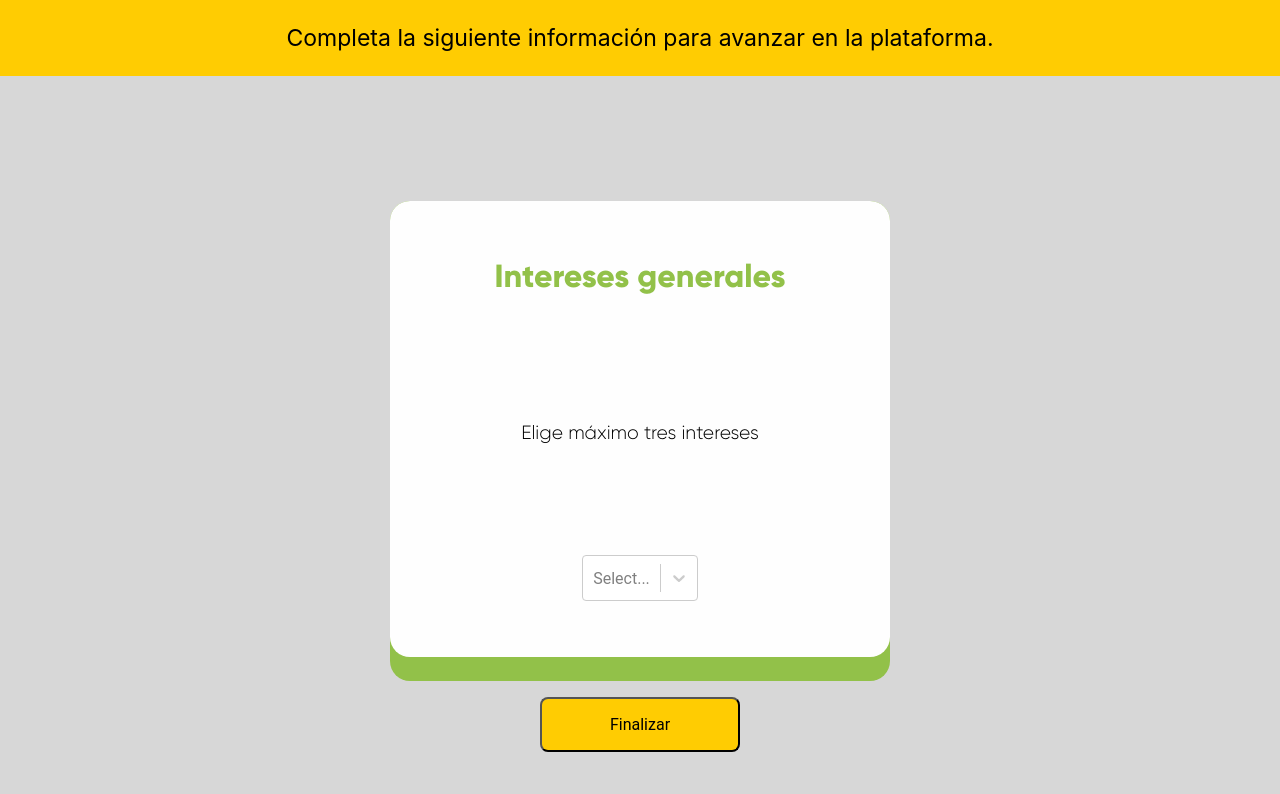
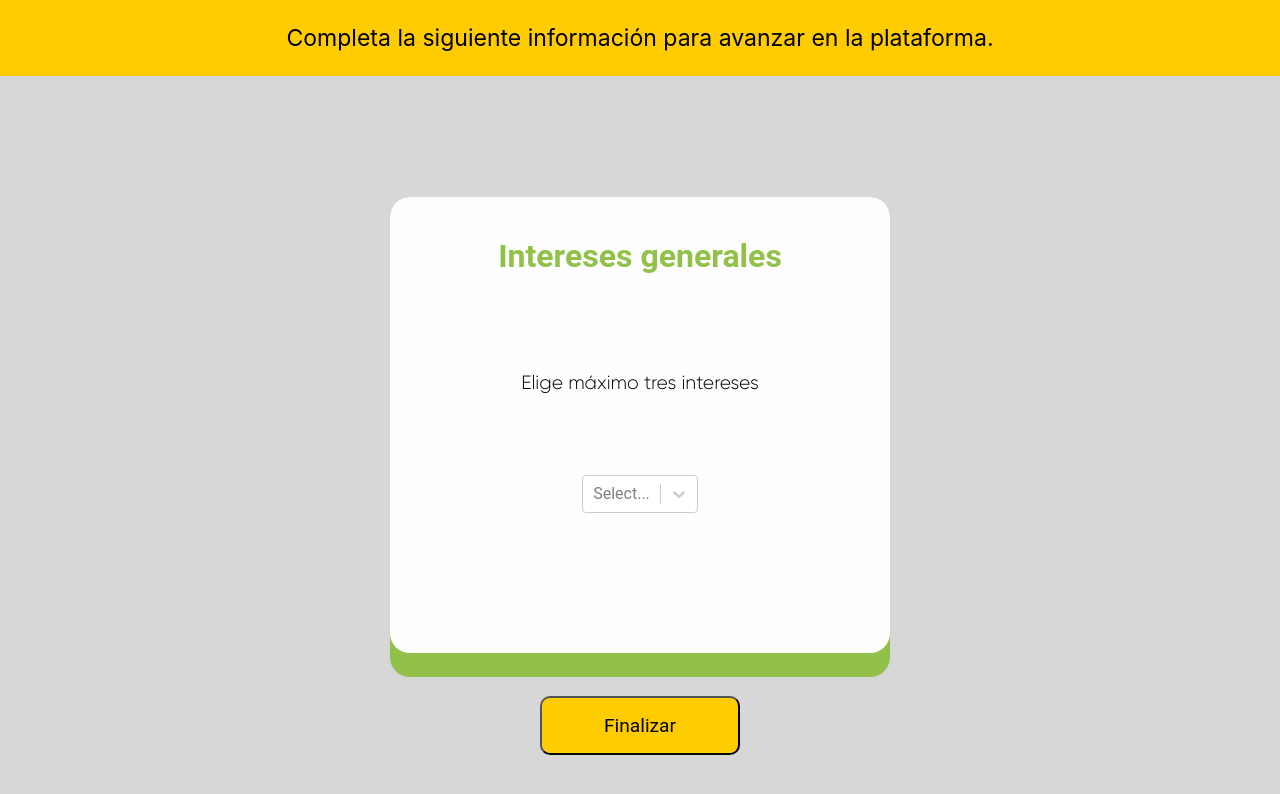
Before and after one commit to davidB2ya/MentoringApp, a React (Create React App) app in the folder client/: page /MultipleChoice in a window 1280 px wide. Shown: the top 794 px of the page. Built offline with nearby package versions, Linux system fonts and the light colour scheme.

Commit message:
multiple selector creation

```diff
--- a/client/package.json
+++ b/client/package.json
@@ -14,6 +14,7 @@
     "@testing-library/user-event": "^12.1.10",
     "axios": "^0.24.0",
     "history": "^5.1.0",
+    "multiselect-react-dropdown": "^2.0.7",
     "react": "^17.0.2",
     "react-dom": "^17.0.2",
     "react-router-dom": "^6.0.2",
--- a/client/src/App.js
+++ b/client/src/App.js
@@ -1,13 +1,13 @@
 
-import Styles from './App.module.css'
-import LoginForm from "./components/LoginForm"
-import Notification from "./components/Notification"
-import loginService from './services/login'
-import CrudStudents from'./views/Administrator/Cruds/CrudStudents/CrudStudents'
-import CrudEditAndAdd from "./components/CrudEditAndAdd/CrudEditAndAdd"
-import CrudSessions from "./views/Administrator/Cruds/CrudSessions/CrudSessions"
-import CrudSessionDetail from "./views/Administrator/Cruds/CrudSessionDetail/CrudSessionDetail"
-import CrudMentor from "./views/Administrator/Cruds/CrudMentor/CrudMentor"
+//import Styles from './App.module.css'
+//import LoginForm from "./components/LoginForm"
+//import Notification from "./components/Notification"
+//import loginService from './services/login'
+//import CrudStudents from'./views/Administrator/Cruds/CrudStudents/CrudStudents'
+//import CrudEditAndAdd from "./components/CrudEditAndAdd/CrudEditAndAdd"
+//import CrudSessions from "./views/Administrator/Cruds/CrudSessions/CrudSessions"
+//import CrudSessionDetail from "./views/Administrator/Cruds/CrudSessionDetail/CrudSessionDetail"
+//import CrudMentor from "./views/Administrator/Cruds/CrudMentor/CrudMentor"
 //import Styles from './App.module.css'
 //import LoginForm from "./components/LoginForm"
 //import Notification from "./components/Notification"
@@ -43,6 +43,7 @@ function App() {
       <Link to="/WelcomeCard">| WelcomeCard |</Link>
       <Link to="/CrudStudents">| CrudStudents |</Link>
       <Link to="/MultipleChoice">| MultipleChoice |</Link>
+      <Link to="/TableSectionManager">| TableSectionManager |</Link>
 
 
       </nav>
--- a/client/src/components/Card/Card.jsx
+++ b/client/src/components/Card/Card.jsx
@@ -16,7 +16,7 @@ const Card = (props) => {
 
                       </div>
                   </div>
-
+                  <br/>
                   <>{props.bottom}</>
 
 
--- a/client/src/index.js
+++ b/client/src/index.js
@@ -12,9 +12,9 @@ import WelcomeStudent from './views/Student/Welcome/WelcomeStudent'
 import StudentProfile from './routes/student-profile'
 import StudentSession from './routes/student-sessions';
 import CrudStudents from './views/Administrator/Cruds/CrudStudents/CrudStudents';
-import MultipleChoice from './views/Students/MultipleChoice/MultipleChoice';
+import MultipleChoice from './views/Student/MultipleChoice/MultipleChoice';
 import WelcomeCard from './components/welcomeCard/WelcomeCard';
-
+import TableSectionManager from './views/Student/TableSectionManager/TableSectionManager';
 
 
 
@@ -34,6 +34,7 @@ render(
         <Route path="/CrudStudents" element={<CrudStudents/>}/>
         <Route path="/MultipleChoice" element={<MultipleChoice/>}/>
         <Route path="/WelcomeCard" element={<WelcomeCard/>}/>
+        <Route path="/TableSectionManager" element={<TableSectionManager/>}/>
 
       </Routes>
     </React.StrictMode>
--- a/client/src/views/Students/MultipleChoice/MultipleChoice.jsx
+++ b/client/src/views/Student/MultipleChoice/MultipleChoice.jsx
@@ -1,15 +1,13 @@
 import {useState} from 'react'
 import Styles from'./MultipleChoice.module.css'
 import Card from '../../../components/Card/Card';
-import Select from 'react-select';
+import Select from'react-select'
+
+
 
 const MultipleChoice = () => {
 
-    const options = [
-  { value: 'chocolate', label: 'Chocolate' },
-  { value: 'strawberry', label: 'Strawberry' },
-  { value: 'vanilla', label: 'Vanilla' },
-];
+
 
 
     return (
@@ -24,15 +22,11 @@ const MultipleChoice = () => {
                 <>
                     <h3>Intereses generales</h3>
                     <p>Elige máximo tres intereses</p>
-                    <Select
+                    <Select/>
+                    <br/>
+                </>}
 
-
-
-      />
-
-
-                </>}
-                bottom={ <button>Finalizar</button>}
+             bottom={  <button>Finalizar</button>}
             />
 
 
--- a/client/src/views/Students/MultipleChoice/MultipleChoice.module.css
+++ b/client/src/views/Student/MultipleChoice/MultipleChoice.module.css
@@ -12,7 +12,7 @@
 }
 
 h3{
-    font-family: Gilroy-ExtraBold;
+
     font-size: 6.5vw;
     color: #92C149;
 }
@@ -21,8 +21,18 @@ p{
     font-size: 3.4vw;
 }
 button{
+    width: 50%;
+    border-radius: 10px;
+    background-color: #FFCC02;
     max-width: 200px;
+    padding: 1rem;
+    font-size: 1.5vw;
 }
+
+.select{
+    background-color: black;
+}
+
 
 @media (min-width:450px ) {
     .heder p{
--- /dev/null
+++ b/client/src/views/Student/TableSectionManager/TableSectionManager.jsx
@@ -0,0 +1,11 @@
+import React from "react";
+
+const TableSectionManager = () => {
+    return (
+    <div>
+        <h1>Hola mundo</h1>
+    </div>
+    );
+}
+
+export default TableSectionManager;
```
Also changed, not shown: client/src/views/Student/TableSectionManager/TableSectionManager.module.css (added), 2 other files (tests, documents, lock files or other folders).
